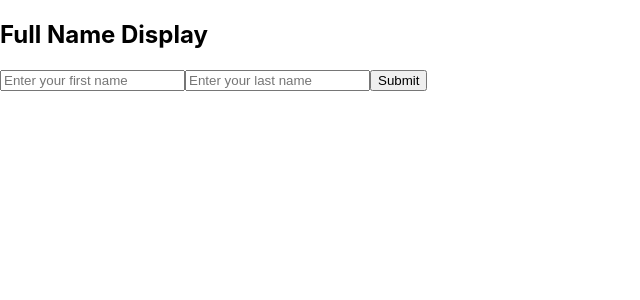
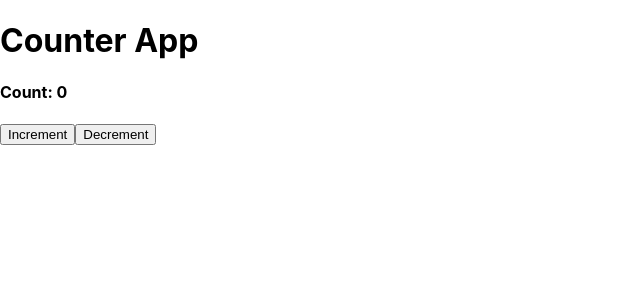
Before and after one commit to Doublefffccccfff/nameadding, a React (Create React App) app: page / in a window 1280 px wide. Shown: the top 300 px of the page, without its empty margins (0-640 px from the left). Built offline with nearby package versions, Linux system fonts and the light colour scheme.

Commit message:
Initial commit

```diff
--- a/src/nameAdding.jsx
+++ b/src/nameAdding.jsx
@@ -1,55 +1,24 @@
 import { useState } from "react";
 
 const NameAdding = () => {
-  const [name, setName] = useState("");
+  const [count, setCount] = useState(0);
   const [lastName, setLastName] = useState("");
-  const [submittedFirstName, setSubmittedFirstName] = useState("");
-  const [submittedLastName, setSubmittedLastName] = useState("");
-  const [displayName, setDisplayName] = useState(false);
+  const handleIncrement = ()=>{
+     setCount(count+1)
+  }
+  const handleDecrement = ()=>{
+    setCount(count-1)
+ }
 
-  const handleSubmit = (e) => {
-    e.preventDefault();
-    // copy current inputs into “submitted” state
-    setSubmittedFirstName(name);
-    setSubmittedLastName(lastName);
-    setDisplayName(true);
-  };
 
   return (
-    <div className="p-6 max-w-md mx-auto">
-      <h2 className="text-2xl font-bold mb-4">Full Name Display</h2>
-      <form onSubmit={handleSubmit}>
-        <input
-          type="text"
-          value={name}
-          onChange={(e) => setName(e.target.value)}
-          placeholder="Enter your first name"
-          required
+    <div>
+      <h1>Counter App</h1>
+    <h4>Count: {count}</h4>
+    <button onClick={handleIncrement}>Increment</button>
+    <button onClick={handleDecrement}>Decrement</button>
+    </div>
 
-          className="block w-full p-2 mb-4 border rounded"
-        />
-        <input
-          type="text"
-          value={lastName}
-          onChange={(e) => setLastName(e.target.value)}
-          placeholder="Enter your last name"
-          required
-
-          className="block w-full p-2 mb-4 border rounded"
-        />
-        <button
-          type="submit"
-          className="bg-blue-500 text-white px-4 py-2 rounded hover:bg-blue-600"
-        >
-          Submit
-        </button>
-      </form>
-      {displayName && (
-  <p className="mt-4 text-lg font-medium">
-    Full Name: {submittedFirstName} {submittedLastName}
-  </p>
-)}
-    </div>
   );
 };
 
```
